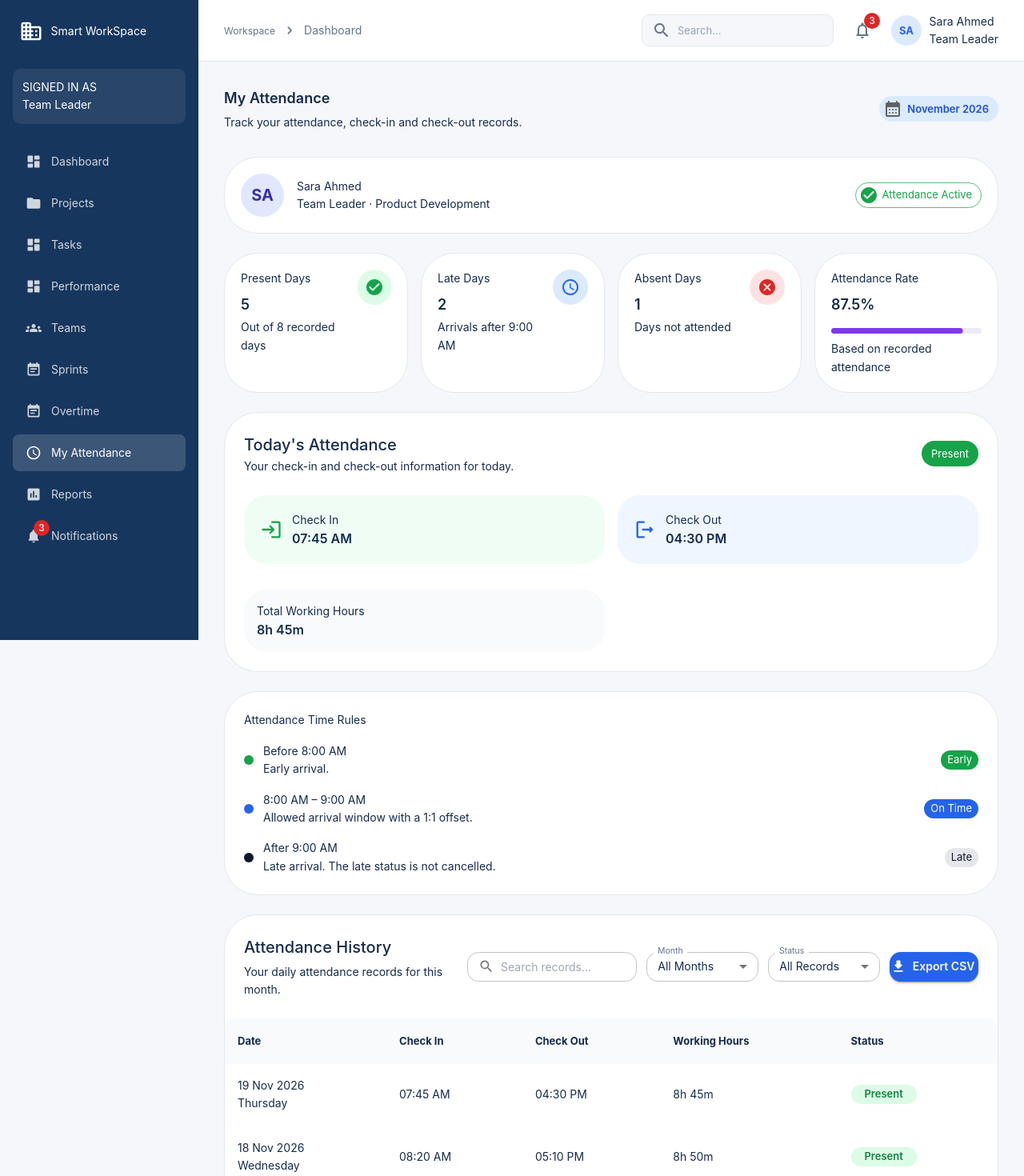
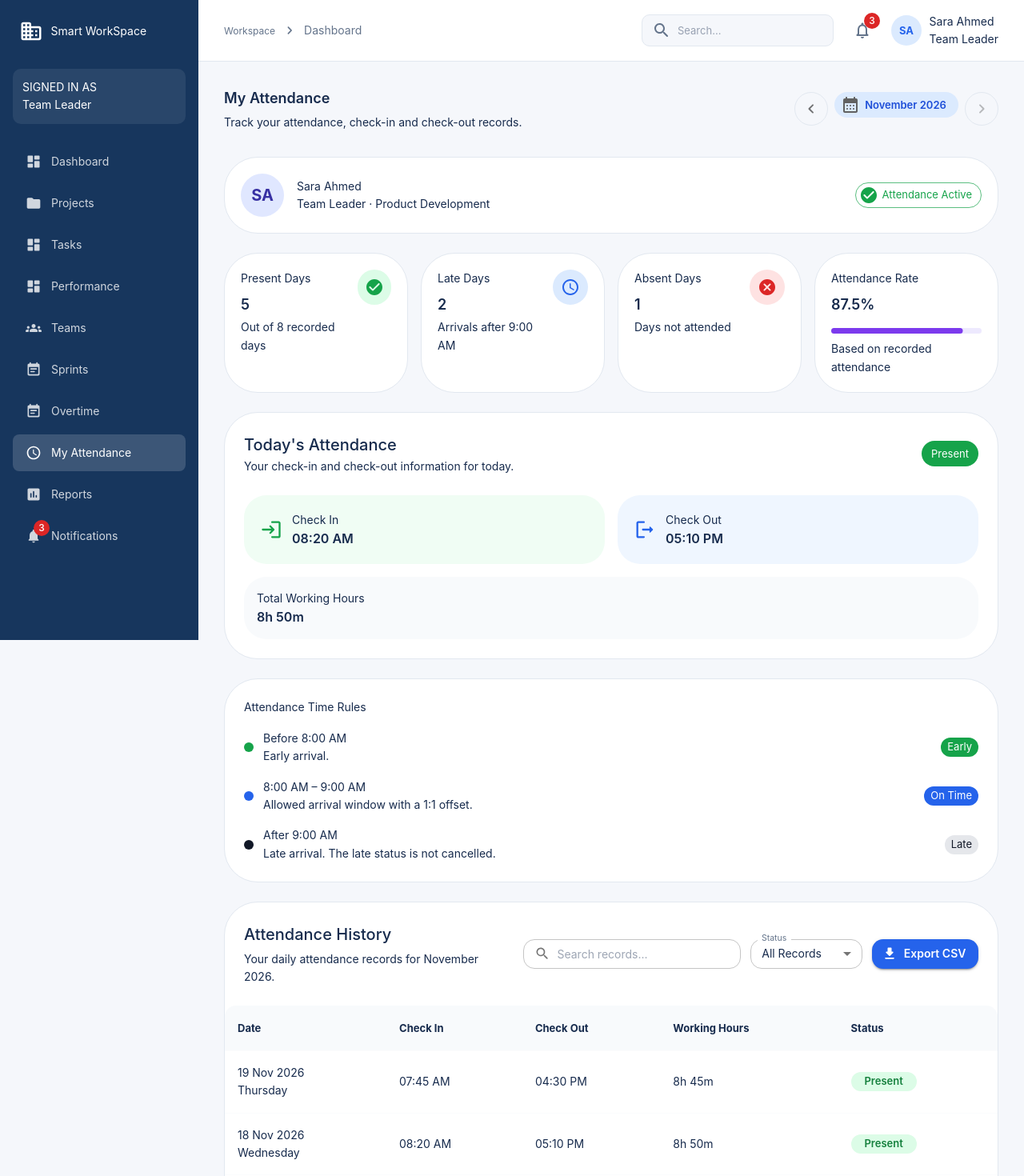
Before and after one commit to ts199075-dotcom/Smart-Work-Pluse-System, a React app: page /attendance in a window 1280 px wide. Shown: the top 1470 px of the page at 80% size. Built offline with nearby package versions, Linux system fonts and the light colour scheme; the HTML template or start-up script is replaced by a standard one.

Commit message:
Improve team leader attendance navigation

```diff
--- a/src/features/team-leader/attendance/TeamLeaderAttendance.jsx
+++ b/src/features/team-leader/attendance/TeamLeaderAttendance.jsx
@@ -1,4 +1,3 @@
-/* eslint-disable no-unused-vars */
 
 import { useMemo, useState } from "react";
 
@@ -21,15 +20,16 @@ import {
   Button,
   InputAdornment,
   LinearProgress,
+  IconButton,
 } from "@mui/material";
 
 import {
-  AccessTimeRounded,
   CalendarMonthRounded,
   CheckCircleRounded,
   CancelRounded,
   ScheduleRounded,
-  TrendingUpRounded,
+  ChevronLeftRounded,
+  ChevronRightRounded,
   DownloadRounded,
   SearchRounded,
   LoginRounded,
@@ -51,6 +51,28 @@ const statusStyles = {
   Present: { color: "#15803D", background: "#DCFCE7" },
   Late: { color: "#1D4ED8", background: "#DBEAFE" },
   Absent: { color: "#DC2626", background: "#FEE2E2" },
+};
+
+const getRecordDate = (dateString) => {
+  const [day, month, year] = dateString.split(" ");
+
+  const monthIndex = new Date(`${month} 1, ${year}`).getMonth();
+
+  return new Date(Number(year), monthIndex, Number(day));
+};
+
+const getMonthLabel = (date) => {
+  return date.toLocaleDateString("en-US", {
+    month: "long",
+    year: "numeric",
+  });
+};
+
+const isSameMonth = (date1, date2) => {
+  return (
+    date1.getMonth() === date2.getMonth() &&
+    date1.getFullYear() === date2.getFullYear()
+  );
 };
 
 function SummaryCard({ title, value, subtitle, icon, color, background }) {
@@ -76,9 +98,11 @@ function SummaryCard({ title, value, subtitle, icon, color, background }) {
           <Typography color="text.secondary" fontSize={13} fontWeight={500}>
             {title}
           </Typography>
+
           <Typography variant="h4" fontWeight={700} sx={{ mt: 1 }}>
             {value}
           </Typography>
+
           <Typography color="text.secondary" fontSize={12} sx={{ mt: 0.5 }}>
             {subtitle}
           </Typography>
@@ -104,7 +128,7 @@ function SummaryCard({ title, value, subtitle, icon, color, background }) {
 }
 
 function StatusChip({ status }) {
-  const style = statusStyles[status];
+  const style = statusStyles[status] || statusStyles.Present;
 
   return (
     <Chip
@@ -124,20 +148,68 @@ function StatusChip({ status }) {
 function TeamLeaderAttendance() {
   const [selectedStatus, setSelectedStatus] = useState("All");
   const [searchTerm, setSearchTerm] = useState("");
-  const [selectedMonth, setSelectedMonth] = useState("All");
 
+  const [selectedMonthDate, setSelectedMonthDate] = useState(
+    () => new Date(new Date().getFullYear(), new Date().getMonth(), 1)
+  );
+
+  const currentMonthDate = new Date(
+    new Date().getFullYear(),
+    new Date().getMonth(),
+    1
+  );
+
+  const isCurrentMonth = isSameMonth(
+    selectedMonthDate,
+    currentMonthDate
+  );
+
+  // Navigate to previous month
+  const handlePreviousMonth = () => {
+    setSelectedMonthDate(
+      (previous) =>
+        new Date(
+          previous.getFullYear(),
+          previous.getMonth() - 1,
+          1
+        )
+    );
+  };
+
+  // Navigate to next month without going beyond current month
+  const handleNextMonth = () => {
+    if (isCurrentMonth) return;
+
+    setSelectedMonthDate(
+      (previous) =>
+        new Date(
+          previous.getFullYear(),
+          previous.getMonth() + 1,
+          1
+        )
+    );
+  };
+
+  // Records belonging to the selected month
+  const monthRecords = useMemo(() => {
+    return attendanceRecords.filter((record) =>
+      isSameMonth(getRecordDate(record.date), selectedMonthDate)
+    );
+  }, [selectedMonthDate]);
+
+  // Monthly attendance summary
   const summary = useMemo(() => {
-    const total = attendanceRecords.length;
+    const total = monthRecords.length;
 
-    const present = attendanceRecords.filter(
+    const present = monthRecords.filter(
       (record) => record.status === "Present"
     ).length;
 
-    const late = attendanceRecords.filter(
+    const late = monthRecords.filter(
       (record) => record.status === "Late"
     ).length;
 
-    const absent = attendanceRecords.filter(
+    const absent = monthRecords.filter(
       (record) => record.status === "Absent"
     ).length;
 
@@ -153,10 +225,11 @@ function TeamLeaderAttendance() {
       absent,
       attendanceRate,
     };
-    }, []);
+  }, [monthRecords]);
 
+  // Filter records by status and search
   const filteredRecords = useMemo(() => {
-  return attendanceRecords.filter((record) => {
+    return monthRecords.filter((record) => {
       const matchesStatus =
         selectedStatus === "All" || record.status === selectedStatus;
 
@@ -165,18 +238,23 @@ function TeamLeaderAttendance() {
           .toLowerCase()
           .includes(searchTerm.toLowerCase());
 
-    const matchesMonth =
-      selectedMonth === "All" ||
-      record.date.includes(selectedMonth);
+      return matchesStatus && matchesSearch;
+    });
+  }, [monthRecords, selectedStatus, searchTerm]);
 
-    return matchesStatus && matchesSearch && matchesMonth;
+  // Find today's attendance record
+  const todayRecord = attendanceRecords.find((record) => {
+    const recordDate = getRecordDate(record.date);
+    const today = new Date();
+
+    return (
+      recordDate.getDate() === today.getDate() &&
+      recordDate.getMonth() === today.getMonth() &&
+      recordDate.getFullYear() === today.getFullYear()
+    );
   });
-}, [selectedStatus, selectedMonth, searchTerm]);
 
-const todayRecord = attendanceRecords.find(
-  (record) => record.id === 1
-);
-
+  // Export filtered records as CSV
   const handleExportCSV = () => {
     const headers = [
       "Date",
@@ -196,10 +274,7 @@ const handleExportCSV = () => {
       record.status,
     ]);
 
-  const csvContent = [
-    headers,
-    ...rows,
-  ]
+    const csvContent = [headers, ...rows]
       .map((row) =>
         row.map((value) => `"${String(value).replace(/"/g, '""')}"`).join(",")
       )
@@ -213,9 +288,11 @@ const handleExportCSV = () => {
     const link = document.createElement("a");
 
     link.href = url;
-  link.download = `attendance-report-${selectedMonth === "All" ? "all-months" : selectedMonth}.csv`;
+    link.download = `attendance-report-${getMonthLabel(selectedMonthDate)
+      .replace(" ", "-")
+      .toLowerCase()}.csv`;
+
     link.click();
-
     URL.revokeObjectURL(url);
   };
 
@@ -235,21 +312,50 @@ const handleExportCSV = () => {
           <Typography variant="h4" fontWeight={700}>
             My Attendance
           </Typography>
+
           <Typography color="text.secondary" sx={{ mt: 0.7 }}>
             Track your attendance, check-in and check-out records.
           </Typography>
         </Box>
 
+        <Stack direction="row" spacing={1} alignItems="center">
+          <IconButton
+            onClick={handlePreviousMonth}
+            aria-label="Previous month"
+            sx={{
+              border: "1px solid",
+              borderColor: "divider",
+              borderRadius: 2,
+            }}
+          >
+            <ChevronLeftRounded />
+          </IconButton>
+
           <Chip
             icon={<CalendarMonthRounded />}
-          label="November 2026"
+            label={getMonthLabel(selectedMonthDate)}
             sx={{
               backgroundColor: "#DBEAFE",
               color: "#1D4ED8",
               fontWeight: 600,
               borderRadius: 2,
+              minWidth: 155,
             }}
           />
+
+          <IconButton
+            onClick={handleNextMonth}
+            disabled={isCurrentMonth}
+            aria-label="Next month"
+            sx={{
+              border: "1px solid",
+              borderColor: "divider",
+              borderRadius: 2,
+            }}
+          >
+            <ChevronRightRounded />
+          </IconButton>
+        </Stack>
       </Stack>
 
       {/* Employee Information */}
@@ -284,6 +390,7 @@ const handleExportCSV = () => {
 
           <Box>
             <Typography fontWeight={700}>Sara Ahmed</Typography>
+
             <Typography color="text.secondary" fontSize={13}>
               Team Leader · Product Development
             </Typography>
@@ -413,6 +520,7 @@ const handleExportCSV = () => {
             <Typography variant="h6" fontWeight={700}>
               Today's Attendance
             </Typography>
+
             <Typography color="text.secondary" fontSize={13}>
               Your check-in and check-out information for today.
             </Typography>
@@ -450,10 +558,12 @@ const handleExportCSV = () => {
               sx={{ alignItems: "center" }}
             >
               <LoginRounded sx={{ color: "#16A34A", fontSize: 28 }} />
+
               <Box>
                 <Typography color="text.secondary" fontSize={12}>
                   Check In
                 </Typography>
+
                 <Typography variant="h5" fontWeight={700}>
                   {todayRecord?.checkIn || "--"}
                 </Typography>
@@ -474,10 +584,12 @@ const handleExportCSV = () => {
               sx={{ alignItems: "center" }}
             >
               <LogoutRounded sx={{ color: "#2563EB", fontSize: 28 }} />
+
               <Box>
                 <Typography color="text.secondary" fontSize={12}>
                   Check Out
                 </Typography>
+
                 <Typography variant="h5" fontWeight={700}>
                   {todayRecord?.checkOut || "--"}
                 </Typography>
@@ -487,7 +599,7 @@ const handleExportCSV = () => {
 
           <Box
             sx={{
-                mt: 2,
+              gridColumn: { xs: "auto", sm: "1 / -1" },
               p: 2,
               borderRadius: 2,
               backgroundColor: "#F8FAFC",
@@ -521,15 +633,25 @@ const handleExportCSV = () => {
 
         <Stack spacing={2}>
           <Stack direction="row" spacing={1.5} sx={{ alignItems: "center" }}>
-            <Box sx={{ width: 12, height: 12, borderRadius: "50%", backgroundColor: "#16A34A" }} />
+            <Box
+              sx={{
+                width: 12,
+                height: 12,
+                borderRadius: "50%",
+                backgroundColor: "#16A34A",
+              }}
+            />
+
             <Box sx={{ flexGrow: 1 }}>
               <Typography fontSize={13} fontWeight={600}>
                 Before 8:00 AM
               </Typography>
+
               <Typography fontSize={12} color="text.secondary">
                 Early arrival.
               </Typography>
             </Box>
+
             <Chip label="Early" size="small" color="success" />
           </Stack>
 
@@ -538,15 +660,25 @@ const handleExportCSV = () => {
             spacing={1.5}
             sx={{ alignItems: "center" }}
           >
-            <Box sx={{ width: 12, height: 12, borderRadius: "50%", backgroundColor: "#2563EB" }} />
+            <Box
+              sx={{
+                width: 12,
+                height: 12,
+                borderRadius: "50%",
+                backgroundColor: "#2563EB",
+              }}
+            />
+
             <Box sx={{ flexGrow: 1 }}>
               <Typography fontSize={13} fontWeight={600}>
                 8:00 AM – 9:00 AM
               </Typography>
+
               <Typography fontSize={12} color="text.secondary">
                 Allowed arrival window with a 1:1 offset.
               </Typography>
             </Box>
+
             <Chip label="On Time" size="small" color="info" />
           </Stack>
 
@@ -555,15 +687,25 @@ const handleExportCSV = () => {
             spacing={1.5}
             sx={{ alignItems: "center" }}
           >
-            <Box sx={{ width: 12, height: 12, borderRadius: "50%", backgroundColor: "#111827" }} />
+            <Box
+              sx={{
+                width: 12,
+                height: 12,
+                borderRadius: "50%",
+                backgroundColor: "#111827",
+              }}
+            />
+
             <Box sx={{ flexGrow: 1 }}>
               <Typography fontSize={13} fontWeight={600}>
                 After 9:00 AM
               </Typography>
+
               <Typography fontSize={12} color="text.secondary">
                 Late arrival. The late status is not cancelled.
               </Typography>
             </Box>
+
             <Chip
               label="Late"
               size="small"
@@ -598,7 +740,7 @@ const handleExportCSV = () => {
               </Typography>
 
               <Typography color="text.secondary" fontSize={13} sx={{ mt: 0.5 }}>
-                Your daily attendance records for this month.
+                Your daily attendance records for {getMonthLabel(selectedMonthDate)}.
               </Typography>
             </Box>
 
@@ -622,19 +764,6 @@ const handleExportCSV = () => {
                   },
                 }}
               />
-
-                <TextField
-                select
-                size="small"
-                label="Month"
-                value={selectedMonth}
-                onChange={(event) => setSelectedMonth(event.target.value)}
-                sx={{ minWidth: 140 }}
-                >
-                <MenuItem value="All">All Months</MenuItem>
-                <MenuItem value="Nov">November</MenuItem>
-                <MenuItem value="Oct">October</MenuItem>
-                </TextField>
 
               <TextField
                 select
@@ -683,6 +812,7 @@ const handleExportCSV = () => {
                       <Typography fontSize={13} fontWeight={600}>
                         {record.date}
                       </Typography>
+
                       <Typography fontSize={11} color="text.secondary">
                         {record.day}
                       </Typography>
@@ -718,8 +848,9 @@ const handleExportCSV = () => {
                       <Typography fontWeight={600}>
                         No attendance records found
                       </Typography>
+
                       <Typography color="text.secondary" fontSize={13}>
-                        Try selecting another status.
+                        Try selecting another month or status.
                       </Typography>
                     </Box>
                   </TableCell>
@@ -731,7 +862,7 @@ const handleExportCSV = () => {
 
         <Box sx={{ p: 2, backgroundColor: "#FAFBFC" }}>
           <Typography fontSize={12} color="text.secondary">
-            Showing {filteredRecords.length} of {attendanceRecords.length} records
+            Showing {filteredRecords.length} of {monthRecords.length} records
           </Typography>
         </Box>
       </Card>
```
Lines whose indentation alone changed are shown as unchanged.
